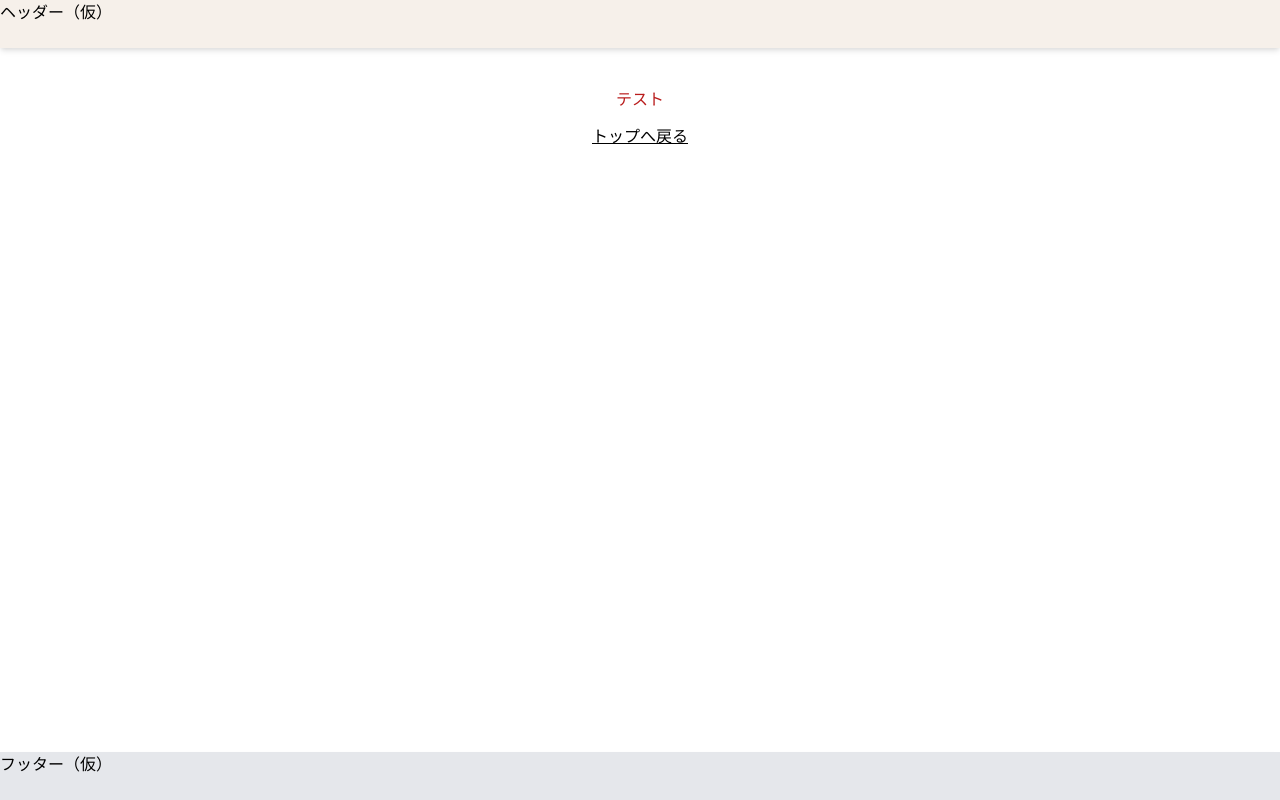
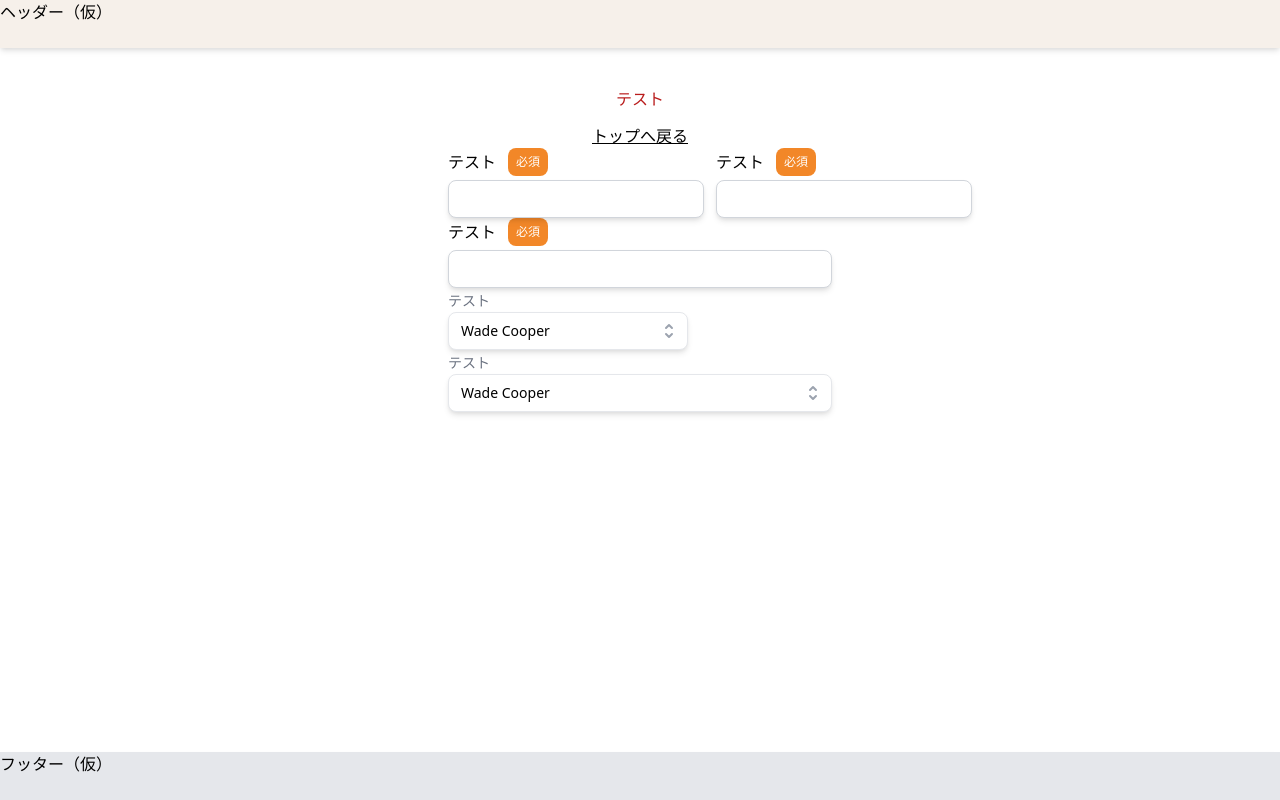
Before and after one commit to suzu1997/rakus-sns-app, a Next.js app: page /aaa/test in a window 1280 px wide. Built offline with nearby package versions, Linux system fonts and the light colour scheme.

Commit message:
テキストボックスとセレクトボックスのテスト

```diff
--- a/src/pages/aaa/test.tsx
+++ b/src/pages/aaa/test.tsx
@@ -1,13 +1,78 @@
 import type { NextPage } from "next";
 import Link from "next/link";
+import { useCallback, useState } from "react";
+import { SelectBox } from "../../components/SelectBox";
+import { TextInput } from "../../components/TextInput";
 
 const Test: NextPage = () => {
+  const options = [
+    { id: "1", name: "Wade Cooper" },
+    { id: "2", name: "Arlene Mccoy" },
+    { id: "3", name: "Devon Webb" },
+    { id: "4", name: "Tom Cook" },
+    { id: "5", name: "Tanya Fox" },
+    { id: "6", name: "Hellen Schmidt" },
+  ];
+
+  const [value, setValue] = useState<string>("");
+  const [selectValue, setSelectValue] = useState<string>(options[0].name);
+
+  const inputValue = useCallback(
+    (e) => {
+      setValue(e.target.value);
+    },
+    [setValue],
+  );
+
   return (
-    <div className='flex flex-col items-center mt-10'>
+    <div className="flex flex-col items-center mt-10">
       <p className="font-mono text-red-700">テスト</p>
       <Link href="/">
         <a className="underline hover:text-blue-800 mt-3">トップへ戻る</a>
       </Link>
+      {/* inputテスト */}
+      <div className="w-96 flex gap-3">
+        <TextInput
+          label={"テスト"}
+          value={value}
+          type="text"
+          fullWidth={false}
+          required
+          onChange={inputValue}
+        />
+        <TextInput
+          label={"テスト"}
+          value={value}
+          type="text"
+          fullWidth={false}
+          required
+          onChange={inputValue}
+        />
+      </div>
+      <div className="w-96">
+        <TextInput
+          label={"テスト"}
+          value={value}
+          type="text"
+          fullWidth={true}
+          required
+          onChange={inputValue}
+        />
+        <div className="w-60">
+          <SelectBox
+            label={"テスト"}
+            value={selectValue}
+            options={options}
+            select={setSelectValue}
+          />
+        </div>
+        <SelectBox
+          label={"テスト"}
+          value={selectValue}
+          options={options}
+          select={setSelectValue}
+        />
+      </div>
     </div>
   );
 };
```
